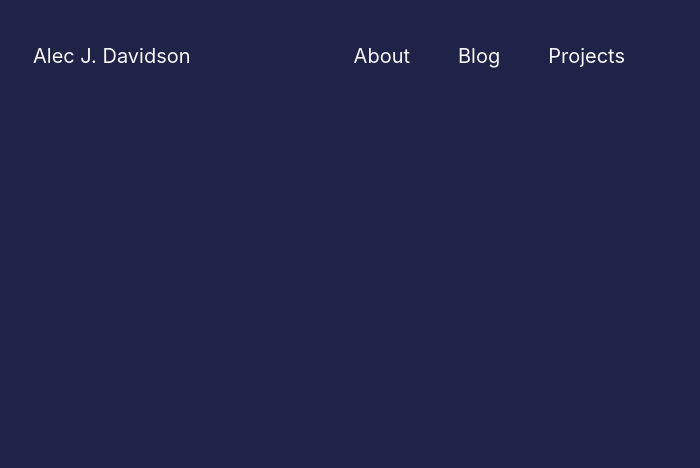
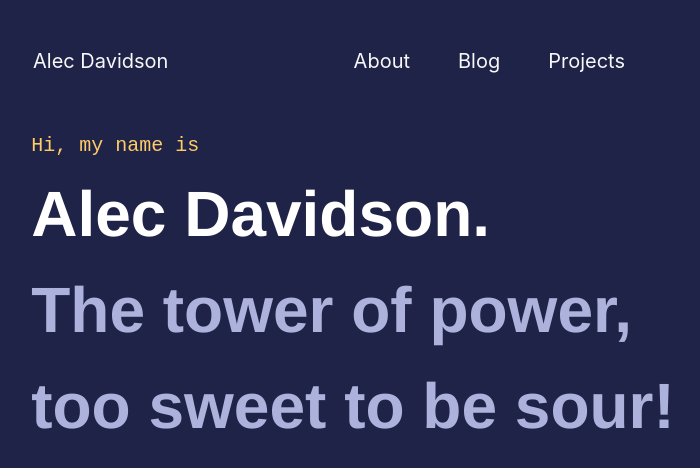
Before and after one commit to AlecJDavidson/AlecJDavidson, a React (Vite) app: page / in a window 1280 px wide. Shown: the top 468 px of the page, without its empty margins (287-987 px from the left). Built offline with nearby package versions, Linux system fonts and the light colour scheme; the HTML template or start-up script is replaced by a standard one.

Commit message:
Got some more content added to the home page.

```diff
--- a/src/App.css
+++ b/src/App.css
@@ -1,5 +1,5 @@
 #root {
-  max-width: 1280px;
+  max-width: 1200px;
   margin: 0 auto;
   padding: 2rem;
   text-align: center;
--- a/src/App.tsx
+++ b/src/App.tsx
@@ -3,10 +3,12 @@ import './App.css'
 
 import { Routes, Route } from 'react-router-dom'
 import Home from './views/home/Home'
+import Navbar from './components/ui-components/navbar/Navbar'
 
 const App = () => {
   return (
     <>
+      <Navbar/>
       <Routes>
         <Route path='/' element={<Home />} />
       </Routes>
--- a/src/components/ui-components/navbar/Navbar.css
+++ b/src/components/ui-components/navbar/Navbar.css
@@ -5,7 +5,7 @@
   padding: 1rem 20rem;
   background-color: transparent;
   position: fixed;
-  top: 0;
+  top: 2.5%;
   left: 0;
   right: 0;
   z-index: 10;
--- a/src/components/ui-components/navbar/Navbar.tsx
+++ b/src/components/ui-components/navbar/Navbar.tsx
@@ -1,10 +1,14 @@
 import 'react'
 import './Navbar.css' // Import the CSS file
+import { useNavigate } from 'react-router-dom'
 
 const Navbar = () => {
+  const navigate = useNavigate()
   return (
     <div className='navbar'>
-      <p className='navbar-brand'>Alec J. Davidson</p>
+      <p className='navbar-brand' onClick={() => navigate('/')}>
+        Alec Davidson
+      </p>
 
       <div className='navbar-items'>
         <p className='nav-item'>About</p>
--- a/src/index.css
+++ b/src/index.css
@@ -1,7 +1,7 @@
 :root {
   font-family: Inter, system-ui, Helvetica, sans-serif;
   color: #f8f8f8;
-  line-height: 2;
+  line-height: 0.5;
   font-synthesis: none;
   text-rendering: optimizeLegibility;
   -webkit-font-smoothing: antialiased;
--- a/src/views/home/Home.css
+++ b/src/views/home/Home.css
@@ -1,24 +1,43 @@
-#root {
-  max-width: 1280px;
-  margin: 0 auto;
-  padding: 2rem;
-  text-align: center;
+.home-content {
+  width: 100%;
+  height: 100%;
+  text-align: left;
+  margin-top: -30%;
 }
 
-body {
-  background-color: #1f2347;
-  --colors-navbar-bg: rgba(34, 38, 74, 0.9);
-  --colors-shadow: rgba(255, 204, 104, 0.25);
-  --colors-shadow-dark: rgba(0, 0, 0, 0.25);
-  --colors-lighter: #fff;
-  --colors-light100: #dcdff7;
-  --colors-light300: #adb2dc;
-  --colors-light400: #6870af;
-  --colors-light500: #343c7a;
-  --colors-light700: #2e3360;
-  --colors-light800: #282e5e;
-  --colors-light900: #22264a;
-  --colors-light950: #1f2347;
-  --colors-darker: #000;
-  --colors-accent: #ffcc68;
+.first-line {
+  font-size: 1.25rem;
+  text-align: left;
+  color: #ffcc68;
+  font-family: 'Courier New', monospace;
+  margin-bottom: -2.5%;
 }
+
+.second-line {
+  font-size: 4rem;
+
+  font-weight: bolder;
+  text-align: left;
+
+  color: white;
+  font-family: Helvetica;
+}
+
+.third-line {
+  font-size: 4rem;
+
+  font-weight: bold;
+  text-align: left;
+
+  color: white;
+  font-family: Helvetica;
+}
+
+.third-line {
+  font-size: 4rem;
+  font-weight: bold;
+  text-align: left;
+
+  color: #adb2dc;
+  font-family: Helvetica;
+}
--- a/src/views/home/Home.tsx
+++ b/src/views/home/Home.tsx
@@ -1,11 +1,13 @@
 import 'react'
 import './Home.css'
-import Navbar from '../../components/ui-components/navbar/Navbar'
 const Home = () => {
   return (
-    <>
-      <Navbar/>
-    </>
+    <div className='home-content'>
+      <p className='first-line'>Hi, my name is</p>
+      <p className='second-line'>Alec Davidson.</p>
+      <p className='third-line'>The tower of power,</p>
+      <p className='third-line'>too sweet to be sour!</p>
+    </div>
   )
 }
 
```
